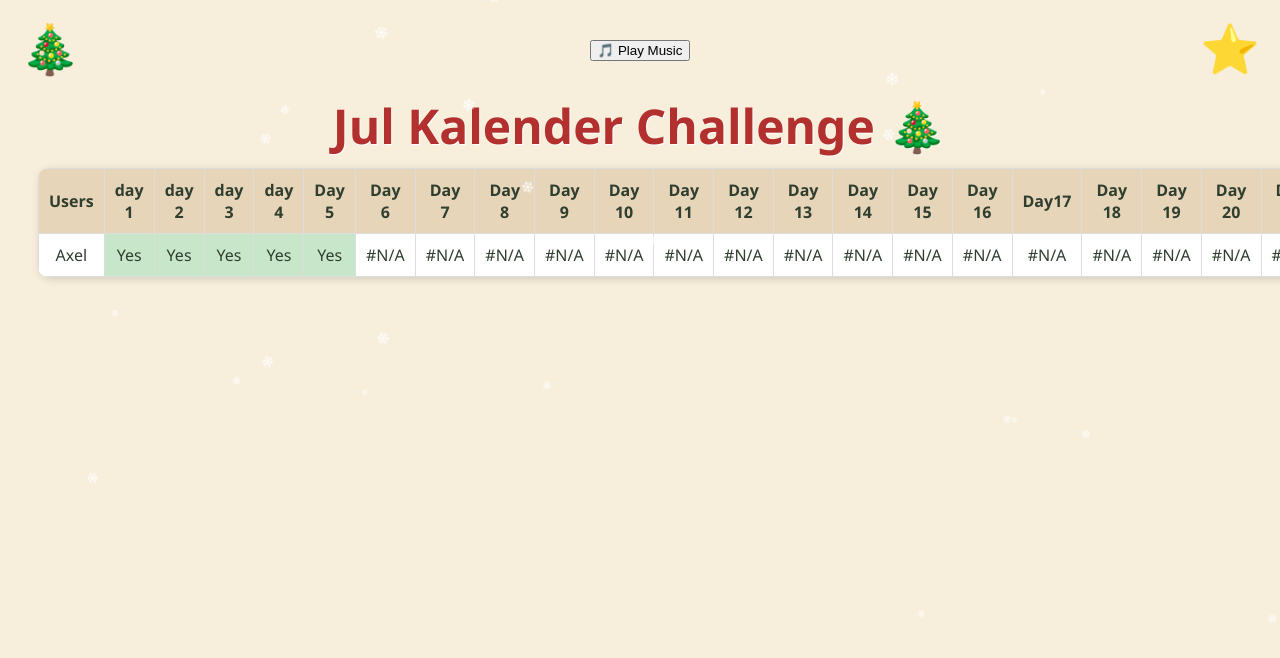
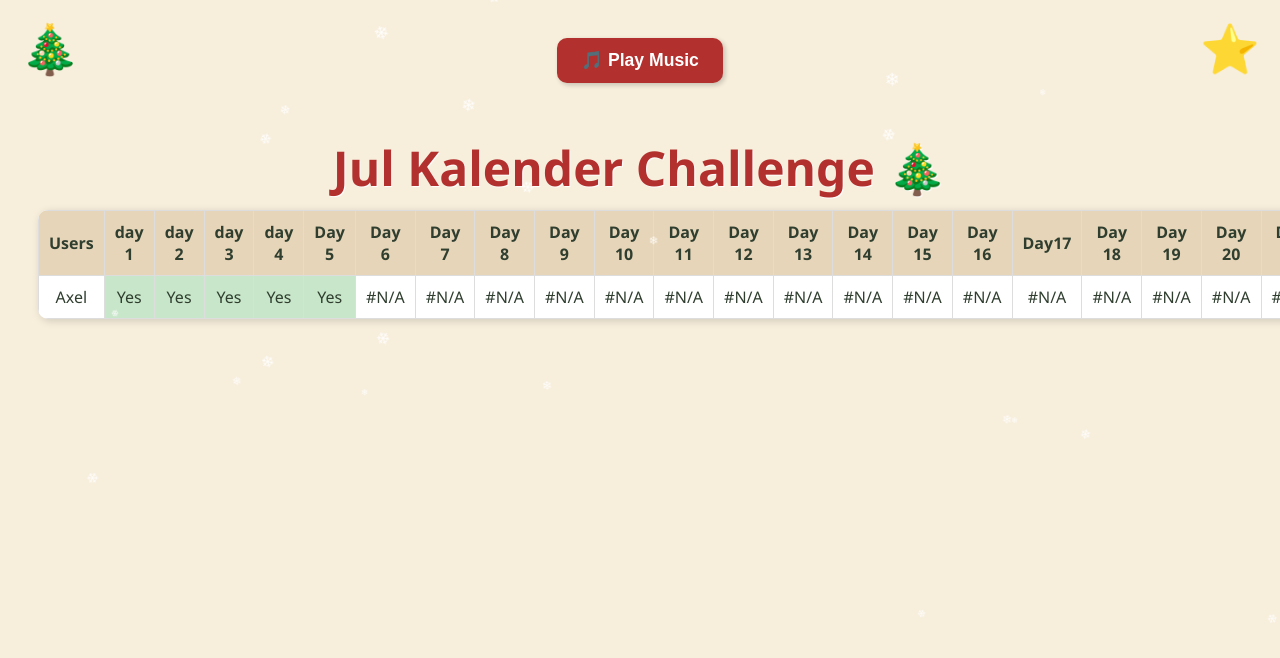
Before and after one commit to fortiks/Jul-kalender-Running, a plain HTML site: page index.html in a window 1280 px wide. Shown: the top 658 px of the page. Drawn offline with Linux system fonts and the light colour scheme.

Commit message:
Update style.css

```diff
--- a/style.css
+++ b/style.css
@@ -40,6 +40,28 @@ h1::after {
 
 .button-container a:hover {
   background: #8d231f;
+  transform: scale(1.05);
+}
+
+#musicToggle {
+  background: #b2302d;
+  color: white;
+  border: none;
+  padding: 12px 24px;
+  margin-bottom: 20px;
+  font-size: 1.1rem;
+  border-radius: 10px;
+  cursor: pointer;
+  font-weight: 600;
+  box-shadow: 2px 2px 5px rgba(0,0,0,0.2);
+  transition: 0.2s;
+}
+
+#musicToggle.active {
+  background: #2e7d32; /* green when playing */
+}
+
+#musicToggle:hover {
   transform: scale(1.05);
 }
 
```
